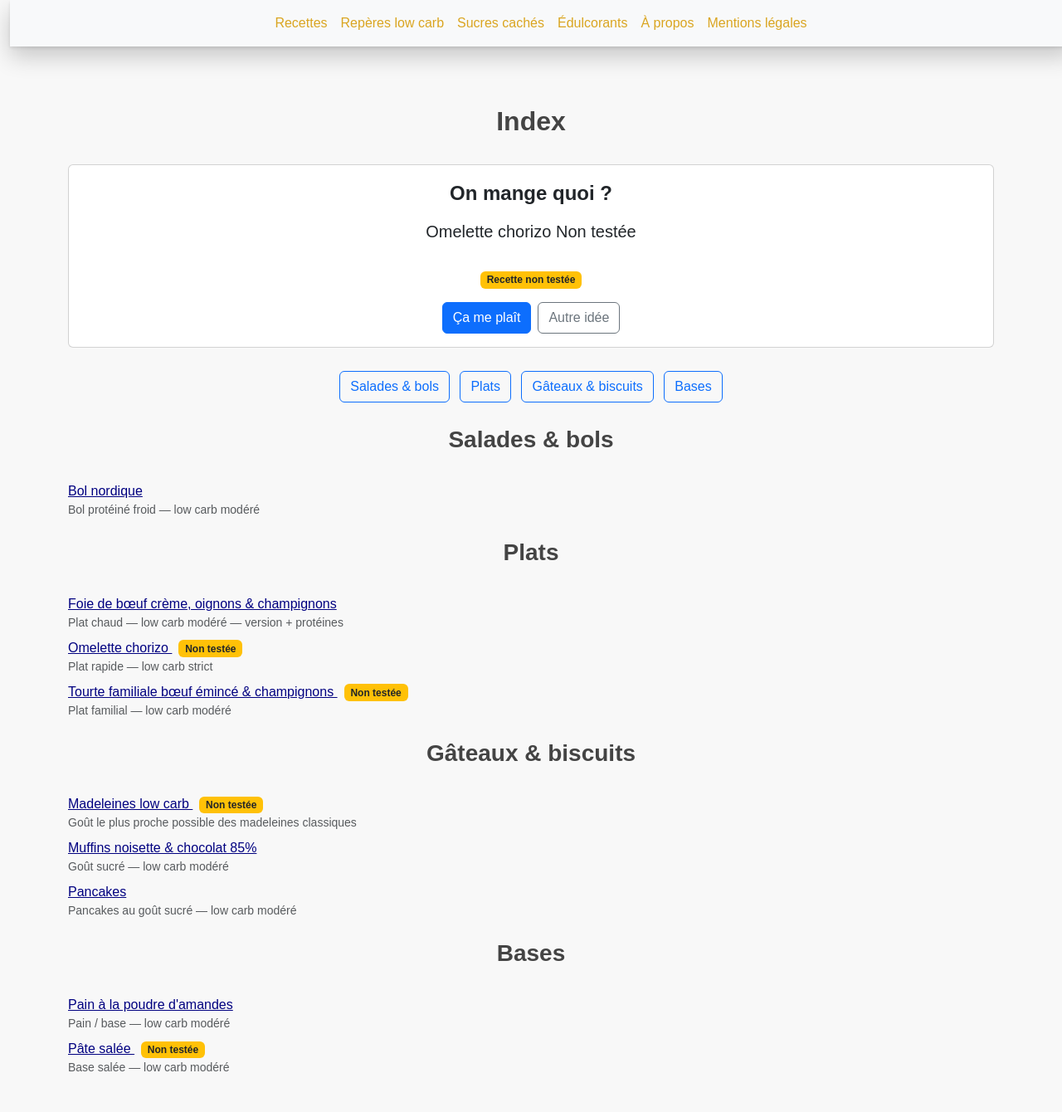
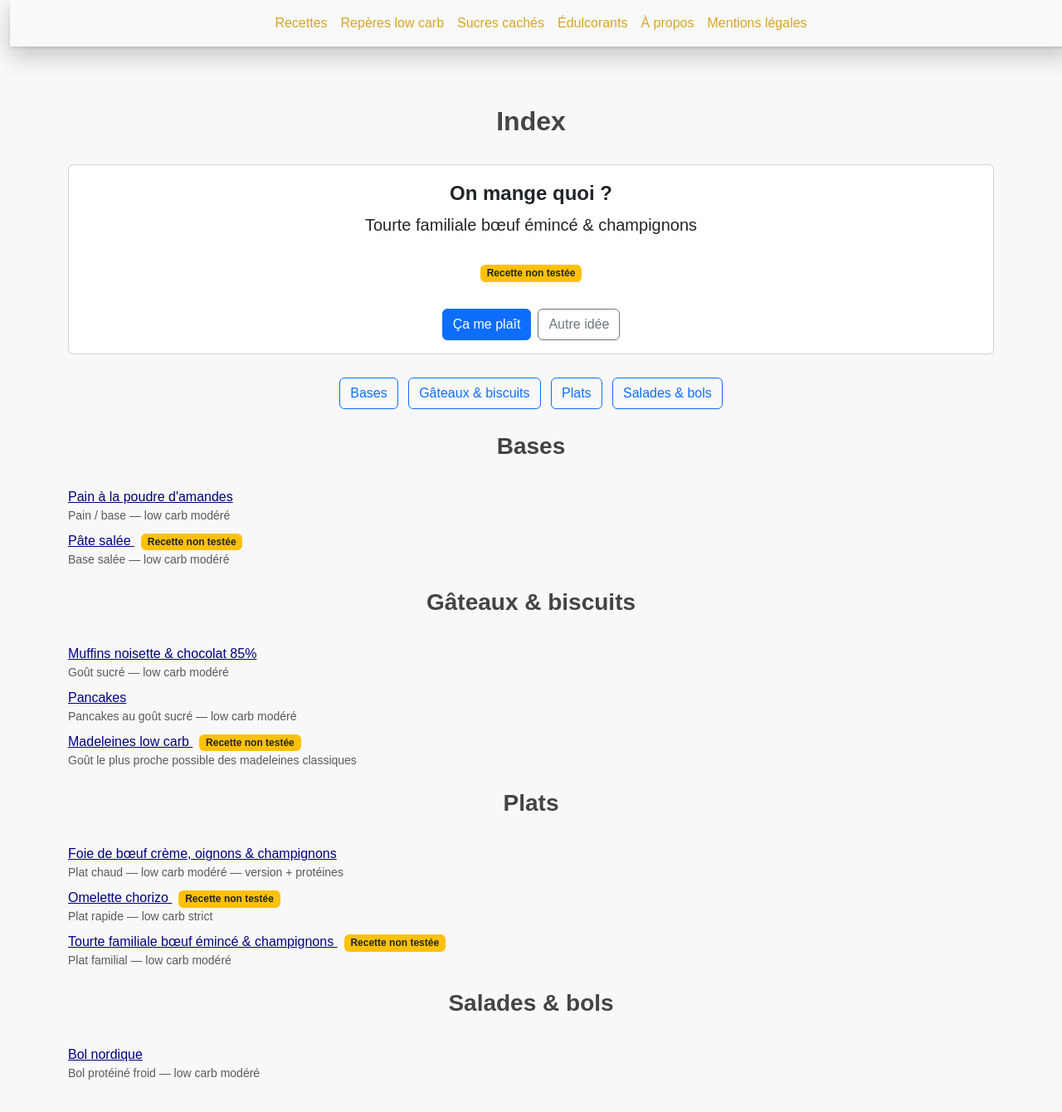
Before and after one commit to laurie-boissay/laurie-boissay.github.io, a Jekyll site: the page built from index.html, in a window 1280 px wide and 1400 px high, scrolled down 292 px. Shown: the top 1340 px of the window at 83% size. Built offline with Jekyll 4.4.1, drawn with Linux system fonts in a browser that asks for light colours.

Commit message:
Update index.html

```diff
--- a/index.html
+++ b/index.html
@@ -28,16 +28,16 @@ description: "Mes recettes low carb (recettes faibles en glucides). Index par ca
     </div>
 
     {% assign all_recipes = site.pages | where: "layout", "recipe" | where_exp: "p", "p.recipe_group" %}
-    {% assign grouped = all_recipes | group_by: "recipe_group" %}
+    {% assign grouped = all_recipes | group_by: "recipe_group" | sort: "name" %}
 
-    <!-- Boutons catégories (auto) -->
+    <!-- Boutons catégories -->
     <div class="container text-center mb-4">
       {% for g in grouped %}
-        <a class="btn btn-outline-primary m-1" href="index.html#{{ g.name | slugify }}">{{ g.name }}</a>
+        <a class="btn btn-outline-primary m-1" href="#{{ g.name | slugify }}">{{ g.name }}</a>
       {% endfor %}
     </div>
 
-    <!-- Sections catégories (auto) -->
+    <!-- Sections catégories -->
     <div class="container" id="recipes-index">
       {% for g in grouped %}
         <h3 id="{{ g.name | slugify }}">{{ g.name }}</h3>
@@ -46,39 +46,41 @@ description: "Mes recettes low carb (recettes faibles en glucides). Index par ca
           class="recipe-group-block mb-4"
           data-recipe-group="{{ g.name | escape }}"
         >
-          {% assign group_recipes = g.items %}
+          {% assign group_recipes = g.items | sort: "recipe_sort" %}
 
           {% for r in group_recipes %}
             <article
               class="recipe-card mb-2"
               data-tags="{{ r.tags | join: ',' | escape }}"
-              data-tested="{{ r.recipe_tested }}"
             >
-              <a href="{{ r.url | relative_url }}">
+              <a
+                href="{{ r.url | relative_url }}"
+                data-tested="{{ r.recipe_tested }}"
+              >
                 {{ r.recipe_title }}
-                {% if r.recipe_tested == false %}
-                  <span class="badge bg-warning text-dark ms-2">Non testée</span>
-                {% endif %}
               </a>
 
+              {% if r.recipe_tested == false %}
+                <span class="badge bg-warning text-dark ms-2">
+                  Recette non testée
+                </span>
+              {% endif %}
+
               {% if r.recipe_subtitle %}
-                <div class="text-muted small">{{ r.recipe_subtitle }}</div>
+                <div class="text-muted small">
+                  {{ r.recipe_subtitle }}
+                </div>
               {% endif %}
             </article>
           {% endfor %}
         </div>
-
       {% endfor %}
     </div>
   </section>
 
   <footer class="marge">
     <div class="container text-center">
-      <div class="row align-items-top">
-        <div class="col">
-          Dernière mise à jour le {{ site.time | date: "%d/%m/%Y" }}
-        </div>
-      </div>
+      Dernière mise à jour le {{ site.time | date: "%d/%m/%Y" }}
     </div>
   </footer>
 
@@ -167,24 +165,22 @@ description: "Mes recettes low carb (recettes faibles en glucides). Index par ca
     function renderPick(a) {
       const href = a.getAttribute("href");
       const title = (a.textContent || "").trim();
-
-      const card = a.closest(".recipe-card");
-      const tested = card && card.dataset && card.dataset.tested === "true";
-
-      const badge = tested
-        ? ""
-        : `<div class="mt-2">
-             <span class="badge bg-warning text-dark">Recette non testée</span>
-           </div>`;
+      const tested = a.dataset.tested === "true";
 
       pickHost.innerHTML = `
         <div class="card">
           <div class="card-body text-center">
-            <div class="mb-3 fw-bold fs-4">On mange quoi&nbsp;?</div>
+            <div class="mb-2 fw-bold fs-4">On mange quoi&nbsp;?</div>
+
             <h3 class="h5 mb-2">${title}</h3>
-            ${badge}
 
-            <div class="d-flex justify-content-center flex-wrap gap-2 mt-3">
+            ${tested ? "" : `
+              <span class="badge bg-warning text-dark mb-3">
+                Recette non testée
+              </span>
+            `}
+
+            <div class="d-flex justify-content-center gap-2 mt-3">
               <a class="btn btn-primary" href="${href}">Ça me plaît</a>
               <button id="btn-reroll" type="button" class="btn btn-outline-secondary">
                 Autre idée
```
Also changed, not shown: other parts of index.html (+5 -8 lines).
